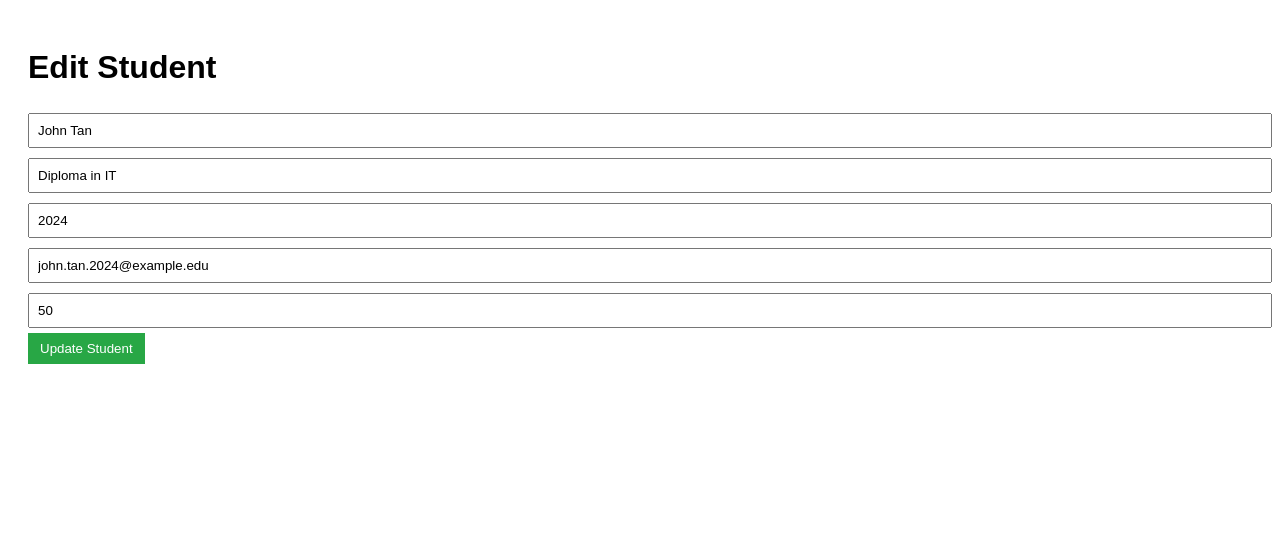
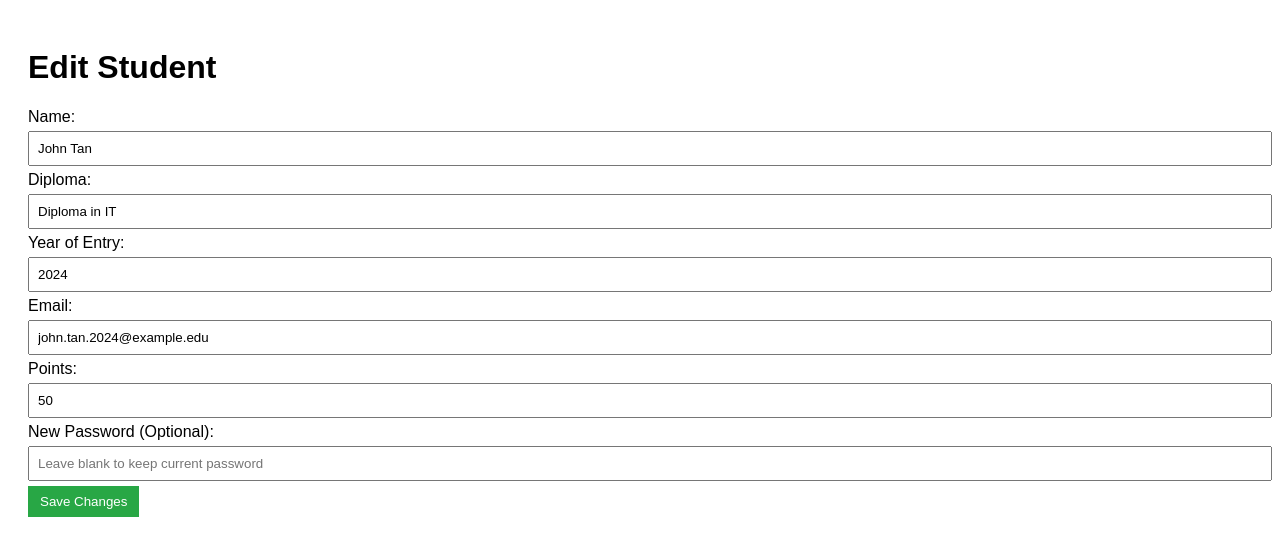
Before and after one commit to Lucashhw/DevopsAssignment, a Flask app: page /admin/edit_student/A1234567X in a window 1280 px wide. Shown: the top 556 px of the page. Run offline with Flask 3, Linux system fonts and the light colour scheme; a user stored in the database is signed in.

Commit message:
Implement Recover Password Process for LBPS

```diff
--- a/app/models.py
+++ b/app/models.py
@@ -5,12 +5,13 @@ db = SQLAlchemy()
 
 class Student(db.Model):
     __tablename__ = 'students'
-    id = db.Column(db.String, primary_key=True)
+    id = db.Column(db.String, primary_key=True)  # Student ID
     name = db.Column(db.String, nullable=False)
     diploma = db.Column(db.String, nullable=False)
     year_of_entry = db.Column(db.Integer, nullable=False)
-    email = db.Column(db.String, nullable=False)
+    email = db.Column(db.String, nullable=False, unique=True)  # Email must be unique
     points = db.Column(db.Integer, default=0)
+    password_hash = db.Column(db.String, nullable=True)  # Field to store passwords
 
 class RedeemableItem(db.Model):
     __tablename__ = 'redeemable_items'
--- a/app/routes.py
+++ b/app/routes.py
@@ -22,24 +22,36 @@ def login():
         return redirect(url_for('admin_page'))
 
     student = Student.query.get(username)
-    if student:
+    if student and student.password_hash == password:
         print(f"Before login: Student points = {student.points}")  # Debug statement
         print(f"Before login: Student username = {student.id}")  # Debug statement
-
-        if password == "student":  # Assuming all students have the same password for simplicity
-            session['user_id'] = student.id
-            return redirect(url_for('student_page', student_id=student.id))
-        else:
-            return render_template('login.html', error="Invalid password")
+        session['user_id'] = student.id
+        return redirect(url_for('student_page', student_id=student.id))
     else:
         return render_template('login.html', error="Invalid username or password")
+
+
 
 @app.route('/recover_password', methods=['GET', 'POST'])
 def recover_password():
     if request.method == 'POST':
-        email = request.form['email']
-        # Add logic to handle password recovery (e.g., send email)
-        return render_template('recover_password.html', message="Password recovery instructions sent to your email.")
+        username = request.form.get('username')  # Get the username from the form
+        new_password = request.form.get('new_password')  # Get the new password from the form
+
+        if not username or not new_password:
+            return render_template('recover_password.html', error="Please provide both username and a new password.")
+
+        student = Student.query.get(username)
+        if not student:
+            return render_template('recover_password.html', error="No account found with the provided username.")
+
+        # Update the password_hash field in the database
+        student.password_hash = new_password
+        db.session.commit()
+
+        flash("Password has been successfully updated.", "success")
+        return redirect(url_for('home'))  # Redirect back to the login page
+
     return render_template('recover_password.html')
 
 @app.route('/admin')
@@ -68,7 +80,8 @@ def create_student():
         diploma=diploma,
         year_of_entry=year_of_entry,
         email=email,
-        points=student_points
+        points=student_points,
+        password_hash='student'  # Default password hash for new students
     )
     db.session.add(new_student)
     db.session.commit()
@@ -102,7 +115,8 @@ def upload_csv():
                             diploma=diploma,
                             year_of_entry=int(year_of_entry),
                             email=email,
-                            points=int(student_points)
+                            points=int(student_points),
+                            password_hash='student'  # Default password hash for new students
                         )
                         db.session.add(new_student)
                     else:
@@ -144,6 +158,12 @@ def update_student(student_id):
         student.year_of_entry = int(request.form['year_of_entry'])
         student.email = request.form['email']
         student.points = int(request.form['student_points'])
+
+        # Preserve the password_hash unless explicitly modified
+        new_password = request.form.get('new_password')  # Optional field for changing password
+        if new_password:
+            student.password_hash = new_password  # Update password_hash if provided
+
         db.session.commit()
     return redirect(url_for('admin_page'))
 
--- a/app/templates/edit_student.html
+++ b/app/templates/edit_student.html
@@ -30,12 +30,27 @@
     <h1>Edit Student</h1>
     <div class="form-container">
         <form action="/admin/update_student/{{ student.id }}" method="post">
-            <input type="text" name="student_name" value="{{ student.name }}" required>
-            <input type="text" name="diploma" value="{{ student.diploma }}" required>
-            <input type="number" name="year_of_entry" value="{{ student.year_of_entry }}" required>
-            <input type="email" name="email" value="{{ student.email }}" required>
-            <input type="number" name="student_points" value="{{ student.points }}" required>
-            <button type="submit">Update Student</button>
+            <input type="hidden" name="student_id" value="{{ student.id }}">
+            <label for="student_name">Name:</label>
+            <input type="text" id="student_name" name="student_name" value="{{ student.name }}" required>
+
+            <label for="diploma">Diploma:</label>
+            <input type="text" id="diploma" name="diploma" value="{{ student.diploma }}" required>
+
+            <label for="year_of_entry">Year of Entry:</label>
+            <input type="number" id="year_of_entry" name="year_of_entry" value="{{ student.year_of_entry }}" required>
+
+            <label for="email">Email:</label>
+            <input type="email" id="email" name="email" value="{{ student.email }}" required>
+
+            <label for="student_points">Points:</label>
+            <input type="number" id="student_points" name="student_points" value="{{ student.points }}" required>
+
+            <!-- Optional: Allow changing password -->
+            <label for="new_password">New Password (Optional):</label>
+            <input type="password" id="new_password" name="new_password" placeholder="Leave blank to keep current password">
+
+            <button type="submit">Save Changes</button>
         </form>
     </div>
 </body>
```
Also changed, not shown: app/templates/recover_password.html (+15 -6 lines), populate_db.py (+19 -22 lines), instance/library.db, 1 other file.
